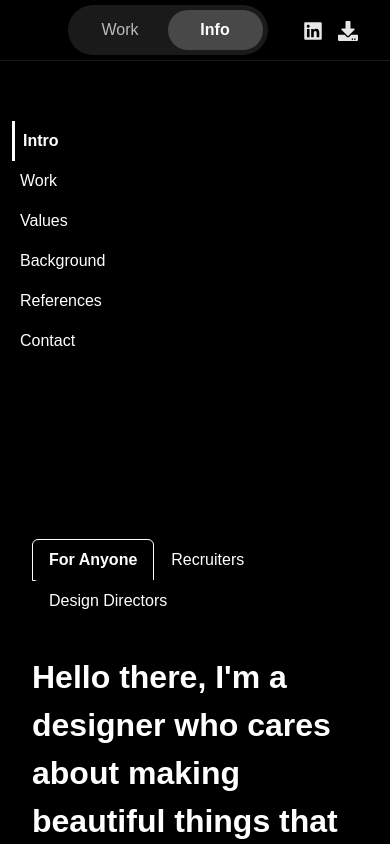
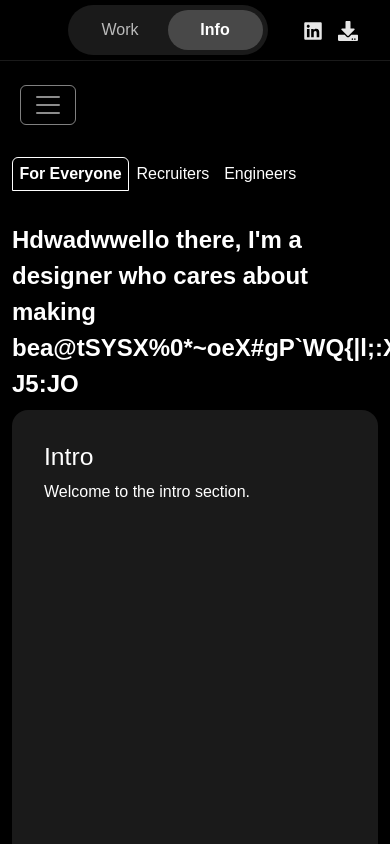
Before and after one commit to curash58/portfolio, a React (Create React App) app: page /info in a window 390 px wide. Shown: the top 844 px of the page. Built offline with nearby package versions, Linux system fonts and the light colour scheme.

Commit message:
mobile version Info 1.0

```diff
--- a/src/containers/info/Info.css
+++ b/src/containers/info/Info.css
@@ -3,7 +3,7 @@
   position: sticky;
   top: 0;
   padding-top: 60px;
-    height: 50vh; /* Full viewport height */
+  height: 50vh;
   background-color: rgba(0, 0, 0, 0); /* Background remains dark */
   overflow-y: auto; /* Scrollable if content exceeds height */
 }
@@ -58,15 +58,15 @@
   border: 1px solid white;
 }
 
-/* Section Styling */
-.info-content {
-    padding: 2rem;
-}
-
 .info-section {
   min-height: 100vh; /* Each section takes up full viewport height */
   padding: 2rem;
-    background-color: rgba(255, 255, 255, 0.1); /* Add slight contrast between sections */
+  background-color: rgba(
+    255,
+    255,
+    255,
+    0.1
+  ); /* Add slight contrast between sections */
   color: white; /* Ensure text is visible on dark background */
 }
 
@@ -79,6 +79,55 @@
   font-weight: bold;
   color: white; /* White text */
 }
-#intro{
+#intro {
   border-radius: 16px 16px 0 0;
 }
+
+@media (max-width: 768px) {
+  .info-dynamic-text {
+    font-size: 1.5rem;
+    font-weight: bold;
+    color: white; /* White text */
+  }
+
+  /* Tabs Styling */
+  .info-tabs .info-tab-link {
+    padding: 0.25rem 0.4rem;
+  }
+}
+/* Mobile Navbar Styling */
+.navbar-dark .navbar-toggler {
+  border-color: rgba(255, 255, 255, 0.5);
+}
+
+.navbar-dark .nav-link {
+  color: white;
+  font-size: 1rem;
+  padding: 0.5rem 1rem;
+  text-transform: capitalize;
+}
+
+/* Disable hover effect on the Navbar.Toggle button */
+.navbar-dark .navbar-toggler:hover,
+.navbar-dark .navbar-toggler:focus {
+  box-shadow: none; /* Removes the hover box shadow */
+  background-color: transparent; /* Keeps the background color consistent */
+ }
+
+/* Disable the focus outline for the button */
+.navbar-dark .navbar-toggler:focus-visible {
+  outline: none;
+}
+
+/* Keep the toggler button appearance consistent when active */
+.navbar-dark .navbar-toggler:active {
+  background-color: transparent; /* No background color change on active */
+  border-color: rgba(255, 255, 255, 0.5); /* Keeps border consistent */
+}
+.info-sidebar-nav .info-nav-link:hover,
+.navbar-dark .nav-link:hover {
+  text-decoration: none; /* Removes default underline */
+  border-bottom: 2px solid white; /* Adds a white underline */
+  padding-bottom: 2px; /* Adjust spacing to avoid layout shift */
+  transition: border-bottom 0.3s ease; /* Smooth underline transition */
+}
--- a/src/containers/info/Info.jsx
+++ b/src/containers/info/Info.jsx
@@ -1,9 +1,9 @@
 import React, { useState, useEffect, useRef } from "react";
-import { Container, Row, Col, Nav } from "react-bootstrap";
+import { Container, Row, Col, Nav, Navbar } from "react-bootstrap";
 import "./Info.css";
 
 const Info = () => {
-  const [activeSection, setActiveSection] = useState("For anyone");
+  const [activeSection, setActiveSection] = useState("For everyone");
   const [activeMenu, setActiveMenu] = useState("intro");
   const [scrambledText, setScrambledText] = useState("");
 
@@ -17,24 +17,22 @@ const Info = () => {
   };
 
   const content = {
-    "For anyone":
-      "Hello there, I'm a designer who cares about making beautiful things that help people.",
+    "For everyone":
+      "Hdwadwwello there, I'm a designer who cares about making beautiful things that help people.",
     Recruiters:
       "I'm a systems thinker with a high bar for quality. From process to pixels, I'll collaborate with you, learn from you, and help make something we're proud of.",
-    "Design Directors":
+    Engineers:
       "I take pride in my craft, and love mentoring earlier career designers. I develop cross-functional partnerships, and thrive in complex, ambiguous environments.",
   };
 
   // Scrambling animation logic for the text
   useEffect(() => {
     const originalText = content[activeSection];
-    const scrambleDuration = 1; // Duration for the animation in milliseconds
+    const scrambleDuration = 3500; // Duration for the animation in milliseconds
     const intervalDelay = 50; // Delay between each iteration
     let scrambled = Array(originalText.length)
       .fill("")
-      .map(() =>
-        String.fromCharCode(33 + Math.floor(Math.random() * 94))
-      )
+      .map(() => String.fromCharCode(33 + Math.floor(Math.random() * 94)))
       .join("");
     let iterations = 0;
     const totalIterations = scrambleDuration / intervalDelay;
@@ -93,8 +91,8 @@ const Info = () => {
   return (
     <Container>
       <Row>
-        {/* Left-Hand Menu */}
-        <Col md={3} className="info-sidebar">
+        {/* Responsive Sidebar/Nav */}
+        <Col md={3} className="info-sidebar d-none d-md-block">
           <Nav className="info-sidebar-nav flex-column">
             {Object.keys(sections).map((key) => (
               <Nav.Link
@@ -108,6 +106,30 @@ const Info = () => {
               </Nav.Link>
             ))}
           </Nav>
+        </Col>
+
+        {/* Collapsible Navbar for Mobile */}
+        <Col xs={12} className="d-md-none mt-3">
+
+          <Navbar expand="md" variant="dark" className="rounded-3 p-2">
+            <Navbar.Toggle aria-controls="mobile-navbar" />
+            <Navbar.Collapse id="mobile-navbar">
+              <Nav className="flex-column">
+                {Object.keys(sections).map((key) => (
+                  <Nav.Link
+                    key={key}
+                    href={`#${key}`}
+                    className={`info-nav-link ${
+                      activeMenu === key ? "info-nav-active" : ""
+                    }`}
+                    onClick={() => setActiveMenu(key)}
+                  >
+                    {key.charAt(0).toUpperCase() + key.slice(1)}
+                  </Nav.Link>
+                ))}
+              </Nav>
+            </Navbar.Collapse>
+          </Navbar>
         </Col>
 
         {/* Main Content */}
```
Lines whose indentation alone changed are shown as unchanged.
